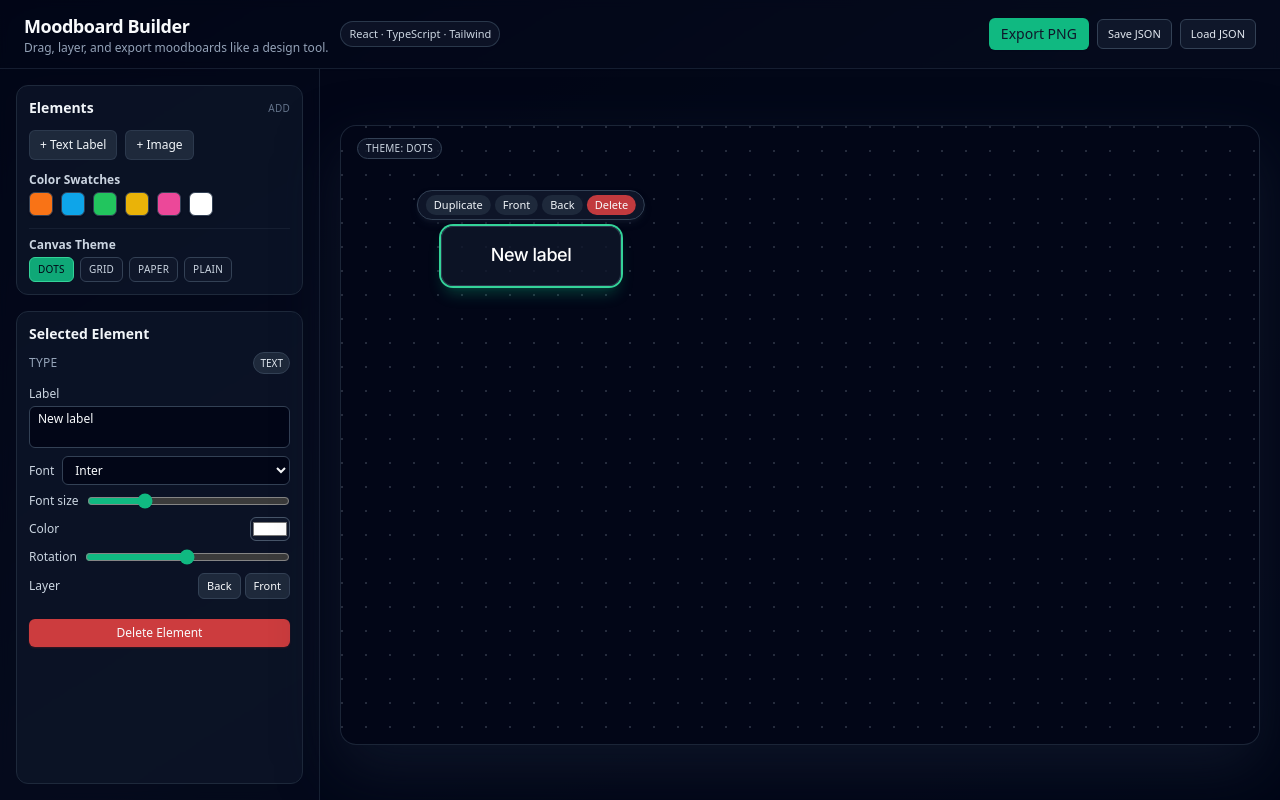
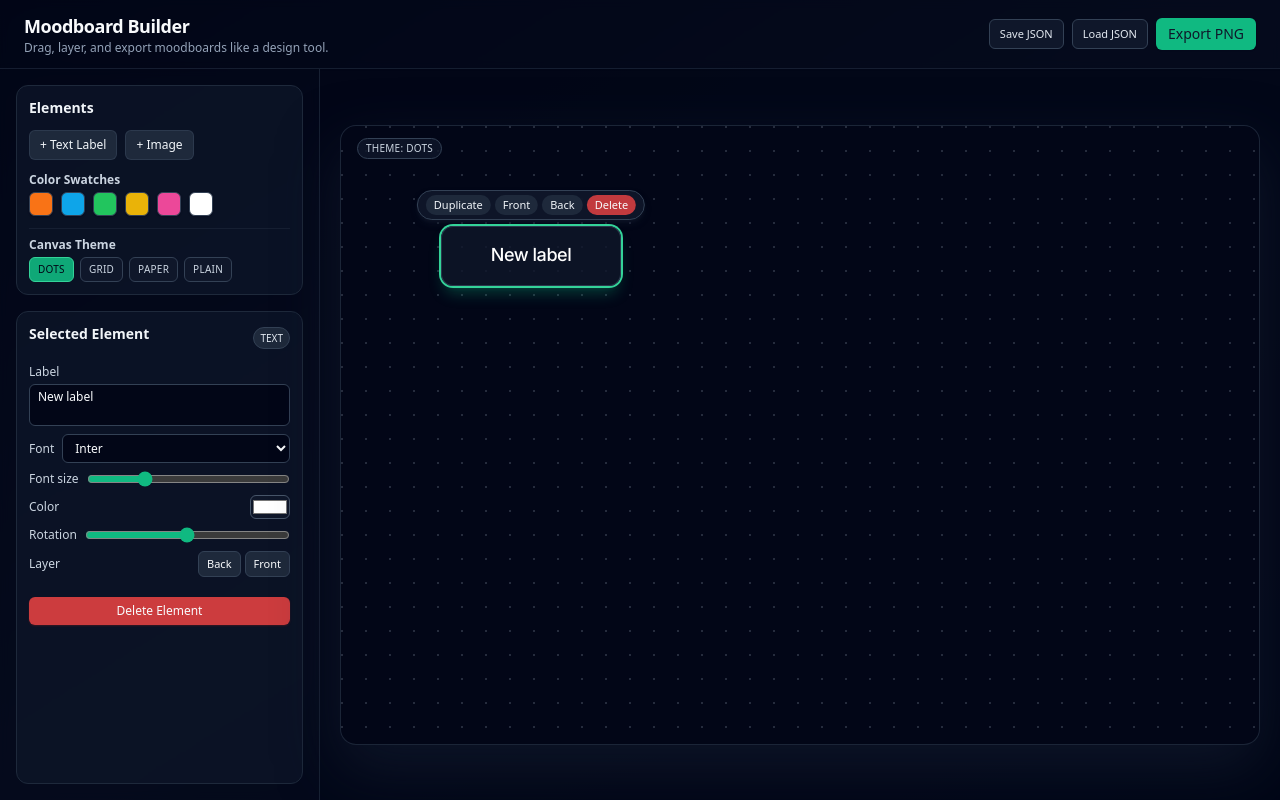
Before and after one commit to fegbewunmi/moodboard-builder, a React (Vite) app: page / in a window 1280 px wide. Both pictures are taken after a click on the button "+ Text Label". Built offline with nearby package versions, Linux system fonts and the light colour scheme.

Commit message:
minor tweaks

```diff
--- a/src/App.tsx
+++ b/src/App.tsx
@@ -277,19 +277,9 @@ function App() {
               Drag, layer, and export moodboards like a design tool.
             </p>
           </div>
-          <span className="hidden sm:inline-flex text-[11px] px-2 py-1 rounded-full border border-slate-700/80 text-slate-300 bg-slate-900/80">
-            React · TypeScript · Tailwind
-          </span>
         </div>
 
         <div className="flex items-center gap-2">
-          <button
-            onClick={handleExportPng}
-            className="inline-flex items-center gap-1.5 px-3 py-1.5 rounded-md bg-emerald-500 hover:bg-emerald-400 text-sm font-medium text-slate-900 shadow-sm transition-colors"
-          >
-            Export PNG
-          </button>
-
           <button
             onClick={handleExportJson}
             className="inline-flex items-center gap-1.5 px-2.5 py-1.5 rounded-md border border-slate-700 bg-slate-900 hover:bg-slate-800 text-[11px] font-medium text-slate-200"
@@ -312,6 +302,13 @@ function App() {
               onChange={handleImportJson}
             />
           </div>
+
+          <button
+            onClick={handleExportPng}
+            className="inline-flex items-center gap-1.5 px-3 py-1.5 rounded-md bg-emerald-500 hover:bg-emerald-400 text-sm font-medium text-slate-900 shadow-sm transition-colors"
+          >
+            Export PNG
+          </button>
         </div>
       </header>
 
--- a/src/Sidebar.tsx
+++ b/src/Sidebar.tsx
@@ -63,9 +63,6 @@ export const Sidebar: React.FC<Props> = ({
       <section className="rounded-xl border border-slate-800 bg-slate-900/70 p-3 space-y-3">
         <div className="flex items-center justify-between">
           <h2 className="text-sm font-semibold text-slate-100">Elements</h2>
-          <span className="text-[10px] uppercase tracking-wide text-slate-500">
-            Add
-          </span>
         </div>
 
         <div className="flex flex-wrap gap-2">
@@ -125,10 +122,6 @@ export const Sidebar: React.FC<Props> = ({
 
       {/* Selected element panel */}
       <section className="rounded-xl border border-slate-800 bg-slate-900/70 p-3 flex-1 flex flex-col">
-        <h2 className="text-sm font-semibold text-slate-100 mb-2">
-          Selected Element
-        </h2>
-
         {!selected && (
           <p className="text-xs text-slate-500">
             Click an element on the board to edit its properties.
@@ -138,9 +131,9 @@ export const Sidebar: React.FC<Props> = ({
         {selected && (
           <div className="flex flex-col gap-2 text-xs">
             <div className="flex items-center justify-between mb-1">
-              <span className="uppercase tracking-wide text-slate-400">
-                Type
-              </span>
+              <h2 className="text-sm font-semibold text-slate-100 mb-2">
+                Selected Element
+              </h2>
               <span className="px-1.5 py-0.5 rounded-full bg-slate-800 text-[10px] border border-slate-700 text-slate-200">
                 {selected.type.toUpperCase()}
               </span>
```
